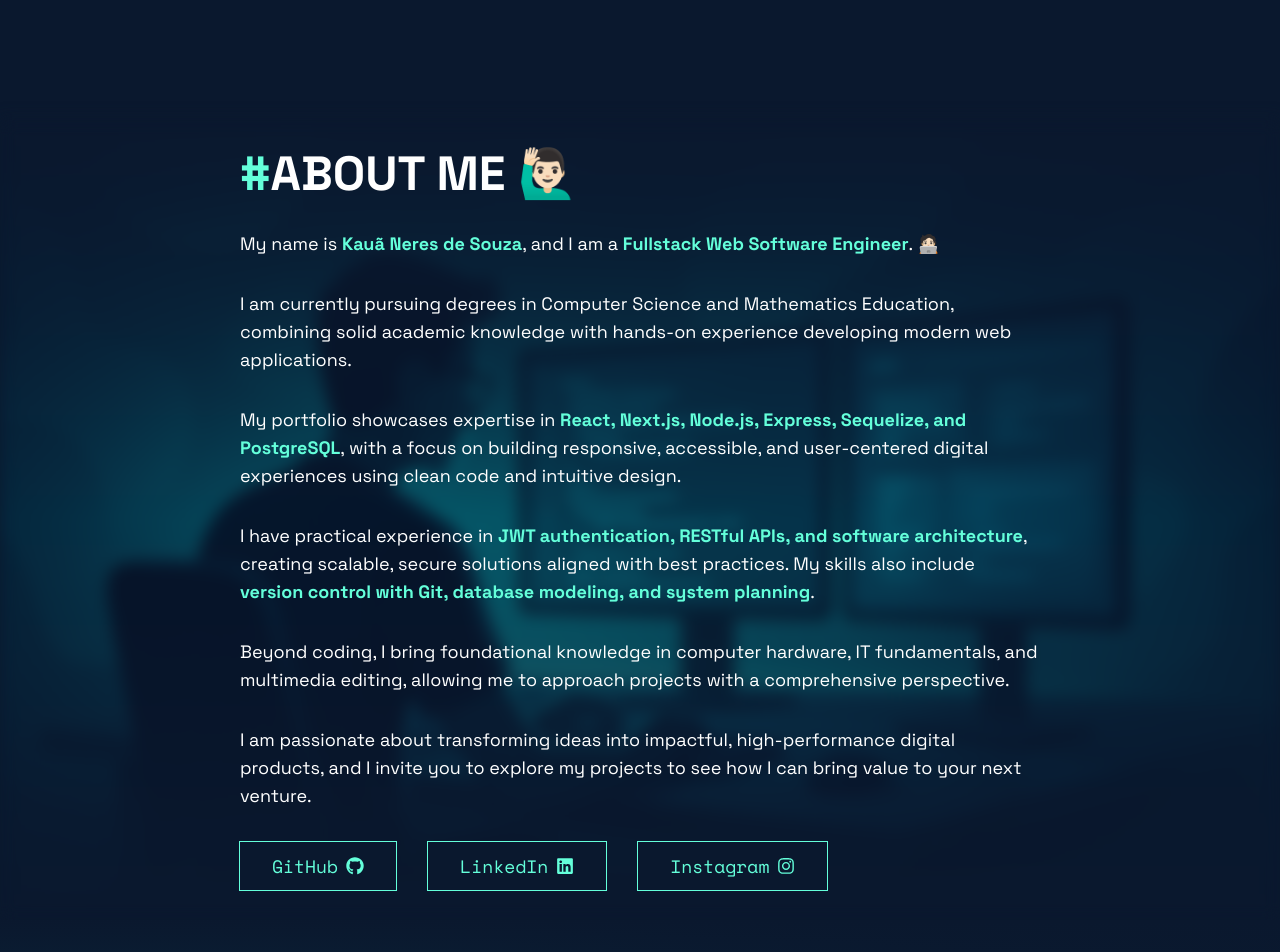
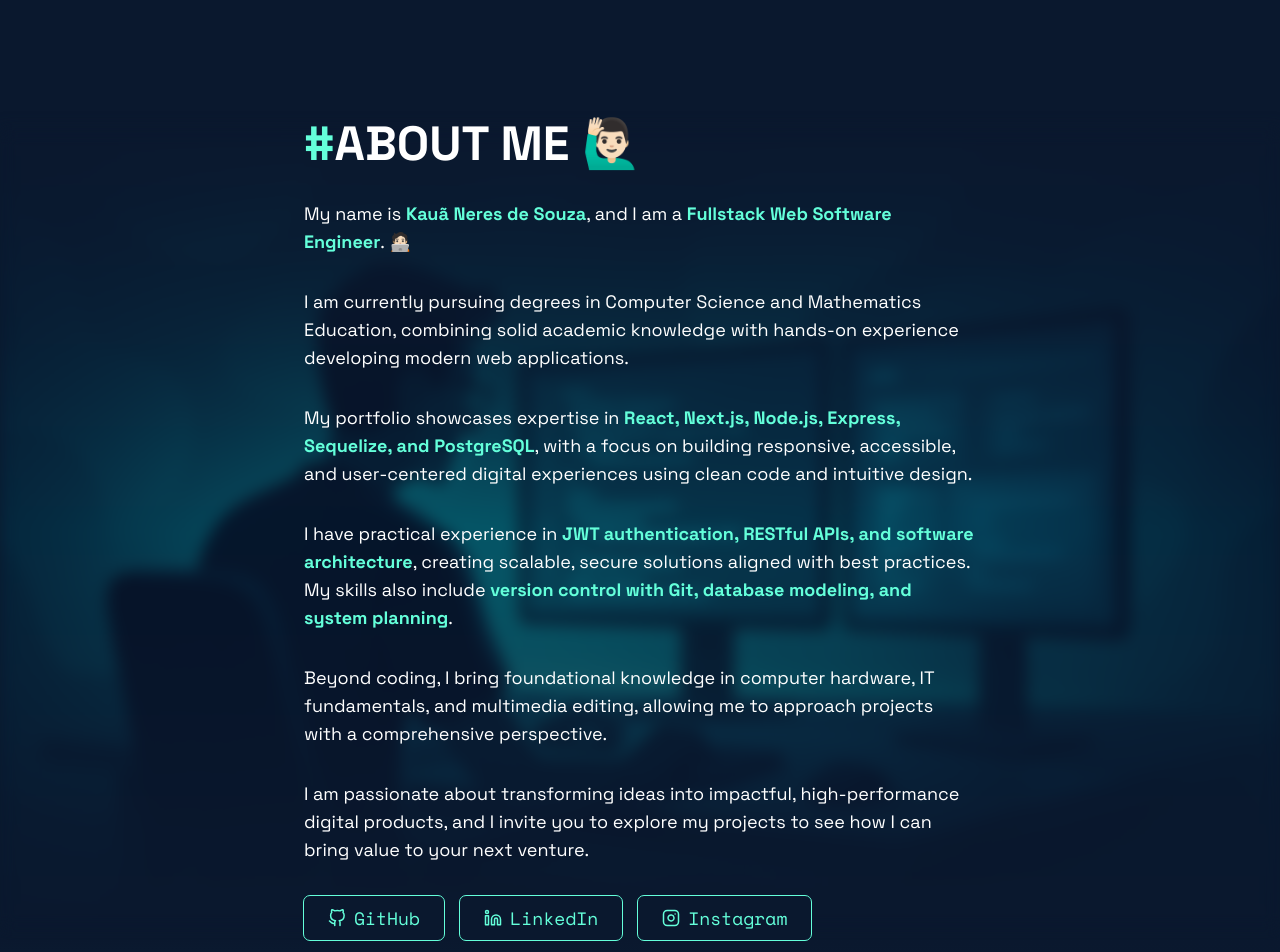
Before and after one commit to KNereSouza/kneres.com.br, a React (Vite) app: page / in a window 1280 px wide. Shown: the part 680-1632 px from the top of the page. Built offline with nearby package versions, Linux system fonts and the light colour scheme.

Commit message:
fix: Correct wrong redirections and external URLs

```diff
--- a/src/components/cards/ProjectCard.tsx
+++ b/src/components/cards/ProjectCard.tsx
@@ -1,4 +1,5 @@
 import { FiGithub } from "react-icons/fi";
+import { FiArrowRight } from "react-icons/fi";
 
 interface ProjectCardProps {
   projectName: string;
@@ -53,7 +54,7 @@ export function ProjectCard(props: ProjectCardProps) {
           target="__blank"
           href={props.sourceCodeURL}
         >
-          {"--> "}
+          <FiArrowRight />
           <span className="underline font-monospace">see on GitHub</span>
           <FiGithub />
         </a>
--- a/src/components/header/Header.tsx
+++ b/src/components/header/Header.tsx
@@ -113,7 +113,7 @@ export function Header() {
           "
         >
           <a
-            href="#contact"
+            href="/#contact"
             className="
               absolute flex items-center justify-center
               bg-[var(--color-secondary)]
--- a/src/features/about/AboutSection.tsx
+++ b/src/features/about/AboutSection.tsx
@@ -1,13 +1,16 @@
-import { FaGithub, FaLinkedin, FaInstagram } from "react-icons/fa";
+import { FiGithub, FiLinkedin, FiInstagram } from "react-icons/fi";
 import styles from "./styles.module.css";
 
 export function AboutSection() {
+  const linkClasses =
+    "flex items-center justify-center gap-2 text-lg pt-2 pb-2 pl-6 pr-6 outline outline-[var(--color-primary)] text-[var(--color-primary)] bg-[var(--color-secondary)] transition-colors hover:bg-[var(--color-primary)] hover:text-[var(--color-secondary)] rounded-md";
+
   return (
     <section
       id="about"
-      className="relative w-screen h-screen flex items-center justify-center font-sans-serif bg-[var(--color-secondary)] text-white"
+      className="relative w-screen min-h-screen flex items-center justify-center font-sans-serif bg-[var(--color-secondary)] text-white"
     >
-      <div className="z-10 flex flex-col gap-8 w-200 text-lg">
+      <div className="z-10 flex flex-col gap-8 w-11/12 max-w-2xl text-lg">
         <h2 className="font-bold text-5xl">
           <span className="text-[var(--color-primary)]">#</span>ABOUT ME 🙋🏻‍♂️
         </h2>
@@ -57,30 +60,27 @@ export function AboutSection() {
           high-performance digital products, and I invite you to explore my
           projects to see how I can bring value to your next venture.
         </p>
-        <div className="flex flex-row gap-8 font-monospace">
+        <div className="flex flex-row gap-4 font-monospace">
           <a
             href="https://github.com/KNereSouza"
             target="_blank"
-            className="flex items-center justify-center gap-2 text-lg pt-2.5 pb-2.5 pl-8 pr-8 outline-solid outline outline-[var(--color-primary)] text-[var(--color-primary)] bg-[var(--color-secondary)] transition-all hover:bg-[var(--color-primary)] hover:text-[var(--color-secondary)]"
+            className={`${linkClasses}`}
           >
-            GitHub
-            <FaGithub />
+            <FiGithub /> GitHub
           </a>
           <a
             href="https://www.linkedin.com/in/kneresouza/"
             target="_blank"
-            className="flex items-center justify-center gap-2 text-lg pt-2.5 pb-2.5 pl-8 pr-8 outline-solid outline outline-[var(--color-primary)] text-[var(--color-primary)] bg-[var(--color-secondary)] transition-all hover:bg-[var(--color-primary)] hover:text-[var(--color-secondary)]"
+            className={`${linkClasses}`}
           >
-            LinkedIn
-            <FaLinkedin />
+            <FiLinkedin /> LinkedIn
           </a>
           <a
             href="https://www.instagram.com/neres.js/"
             target="_blank"
-            className="flex items-center justify-center gap-2 text-lg pt-2.5 pb-2.5 pl-8 pr-8 outline-solid outline outline-[var(--color-primary)] text-[var(--color-primary)] bg-[var(--color-secondary)] transition-all hover:bg-[var(--color-primary)] hover:text-[var(--color-secondary)]"
+            className={`${linkClasses}`}
           >
-            Instagram
-            <FaInstagram />
+            <FiInstagram /> Instagram
           </a>
         </div>
       </div>
--- a/src/features/contact/ContactSection.tsx
+++ b/src/features/contact/ContactSection.tsx
@@ -7,17 +7,17 @@ export function ContactSection() {
     {
       name: "GitHub",
       icon: <FiGithub size={24} />,
-      url: "https://github.com/your-username",
+      url: "https://github.com/KNereSouza",
     },
     {
       name: "LinkedIn",
       icon: <FiLinkedin size={24} />,
-      url: "https://linkedin.com/in/your-username",
+      url: "https://linkedin.com/in/kneresouza",
     },
     {
       name: "Instagram",
       icon: <FiInstagram size={24} />,
-      url: "https://instagram.com/your-username",
+      url: "https://instagram.com/neres.js",
     },
   ];
 
--- a/src/features/projects/ProjectsSection.tsx
+++ b/src/features/projects/ProjectsSection.tsx
@@ -2,7 +2,10 @@ import { ProjectCard } from "../../components/cards/ProjectCard";
 
 export function ProjectsSection() {
   return (
-    <section className="flex flex-col p-8 items-center justify-center w-screen min-h-screen text-white bg-[var(--color-secondary)] gap-8">
+    <section
+      id="projects"
+      className="flex flex-col p-8 items-center justify-center w-screen min-h-screen text-white bg-[var(--color-secondary)] gap-8"
+    >
       <h2 className="font-bold text-5xl font-sans-serif">
         <span className="text-[var(--color-primary)]">#</span>PROJECTS
       </h2>
```
